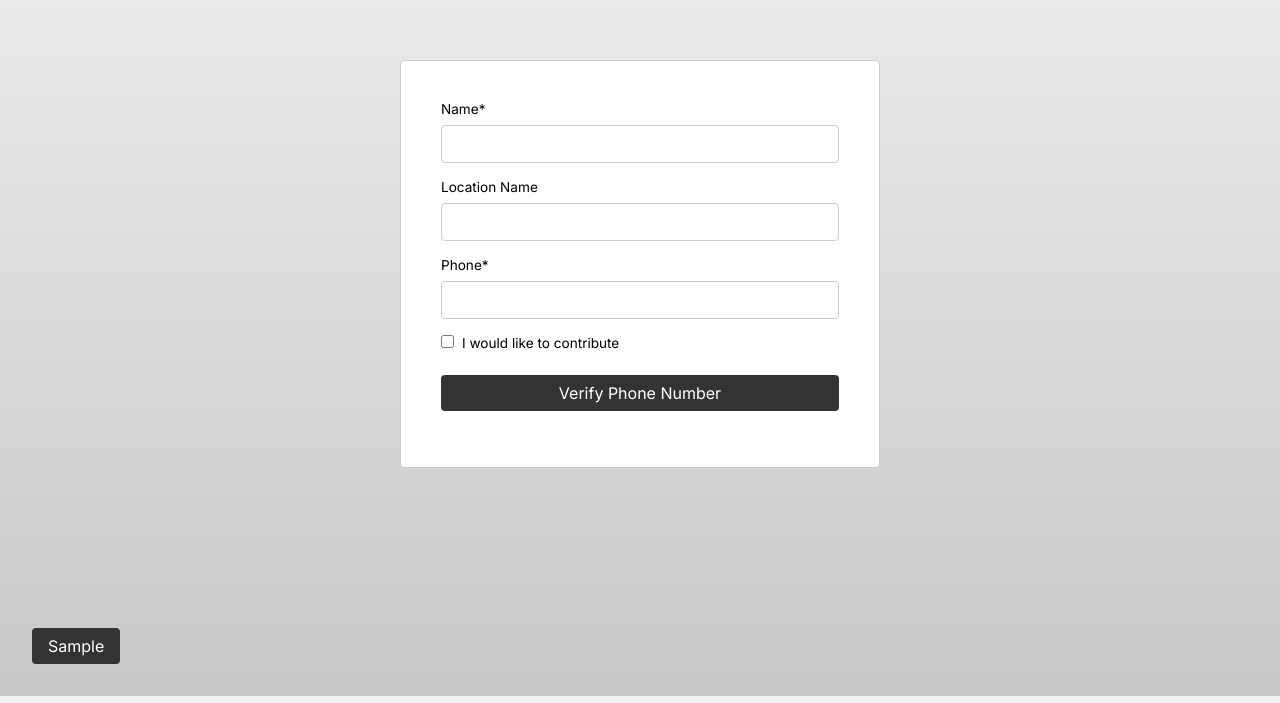
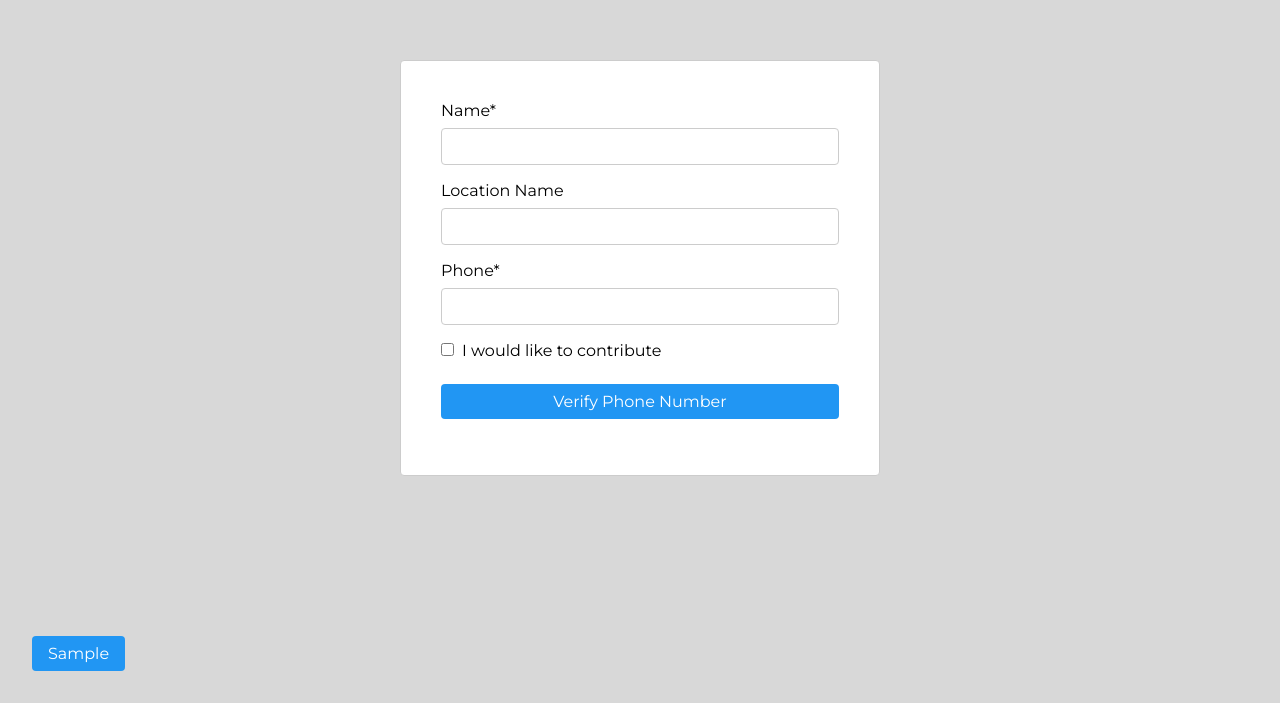
Before and after one commit to Welf06/rksh-apm-form, a Next.js app: page / in a window 1280 px wide. Shown: the part 132-835 px from the top of the page. Built offline with nearby package versions, Linux system fonts and the light colour scheme; no server answers.

Commit message:
add blue buttons and monteserrat font

```diff
--- a/src/components/verification.jsx
+++ b/src/components/verification.jsx
@@ -7,6 +7,7 @@ import {BiArrowBack} from 'react-icons/bi'
 
 import verifyOTP from '../../firebase/firestore/verifyOTP';
 import addData from "../../firebase/firestore/addData";
+import SubmittedPage from '@/pages/submitted';
 
 const VerificationPage = ({setPage, data}) => {
    const [OTP, setOTP] = useState("");
@@ -36,6 +37,8 @@ const VerificationPage = ({setPage, data}) => {
             window.user = result.user;
             const { dataRes, dataErr } = await addData('formData', data.phone, data);
             console.log(dataRes, dataErr);
+            // set a submitted field to true
+            localStorage.setItem('submitted', true)
             router.push('/submitted');
       }
       }
--- a/src/pages/_app.js
+++ b/src/pages/_app.js
@@ -1,5 +1,12 @@
 import '@/styles/globals.css'
+import { Montserrat } from 'next/font/google'
 
+const montserrat = Montserrat({
+  subsets: ['latin-ext'],
+  weight: 'variable'
+})
 export default function App({ Component, pageProps }) {
-  return <Component {...pageProps} />
+  return (<main className={montserrat.className}>
+    <Component {...pageProps} />
+  </main>);
 }
--- a/src/pages/index.js
+++ b/src/pages/index.js
@@ -1,6 +1,5 @@
 import Head from 'next/head'
 import Image from 'next/image';
-import { Inter } from 'next/font/google'
 import styles from '@/styles/Form.module.css'
 
 import getDocument from "../../firebase/firestore/getDocument";
@@ -13,9 +12,6 @@ import firebase from "../../firebase/config";
 import { useState, useEffect } from 'react'
 import { useRouter } from 'next/router'
 import dynamic from 'next/dynamic'
-
-
-const inter = Inter({ subsets: ['latin'] })
 
 const Verification = dynamic(
   () => import("@/components/verification"),
@@ -58,7 +54,7 @@ const Form = ({setPage, setData}) => {
         <meta name="viewport" content="width=device-width, initial-scale=1" />
         <link rel="icon" href="/favicon.ico" />
       </Head>
-      <main className={`${styles.main} ${inter.className}`}>
+      <main className={`${styles.main}`}>
         <form className={styles.form} onSubmit={handleForm} autoComplete="off">
           <div className={styles.formGroup}>
             <label className={styles.label} htmlFor="name">Name*</label>
--- a/src/pages/submitted.js
+++ b/src/pages/submitted.js
@@ -1,25 +1,52 @@
 import styles from '@/styles/Form.module.css'
 import Link from 'next/link';
 import { useRouter } from 'next/router';
+import {useEffect, useState} from 'react'
 
 export default function SubmittedPage() {
-   const router = useRouter();
+   let router = useRouter();
+
+   const [submitted, setSubmitted] = useState(null);
+
+   useEffect(() => {
+      setSubmitted(localStorage.getItem('submitted'));
+   }, [])
+
+   useEffect(() => {
+      console.log(submitted, !submitted, !null )
+      if (submitted === 'false')
+         router.replace('/');
+   }, [submitted])
+
    return (
       <>
+      {submitted === 'true' ? (
          <div className={styles.submitBox}>
             <div className={styles.subheading}>
-            Submitted your Form.<br></br> Hang on tight, we will get back to you soon!
+               Congratulations!
+            </div>
+            <div>
+               You have successfully applied for an APM Signal
             </div>
             <div className={styles.text}>
                <span
-         style={{cursor: "pointer", fontWeight: "bold"}}
+                  style={{ cursor: "pointer", fontWeight: "bold" }}
                   onClick={() => {
                      router.replace('/')
+                     localStorage.setItem('submitted', false);
                   }
                   }
-         >Click here</span> to submit another request
+               >Click here</span> to apply one more APM
             </div>
+            <div>
+               Share this and join the Revolution
             </div>
+         </div>) :
+         (
+            <div>
+
+            </div>
+         )}
       </>
    );
 }
--- a/src/styles/Form.module.css
+++ b/src/styles/Form.module.css
@@ -15,6 +15,10 @@
    }
  }
 
+ .submitBox{
+   text-align: center;
+ }
+
  .formGroup{
    display: flex;
    flex-direction: column;
@@ -23,7 +27,7 @@
  }
 
  .label{
-   font-size: 0.85rem;
+   font-size: 1rem;
    margin-bottom: 0.5rem;
  }
 
@@ -42,7 +46,7 @@
    padding: 0.5rem 1rem;
    border: 0;
    border-radius: 0.25rem;
-   background: #333;
+   background: #2196f3;
    color: #fff;
    font-size: 1rem;
    font-family: inherit;
@@ -52,9 +56,13 @@
  }
 
   .submitButton:hover{
-      background: #555;
+      background: #0062ff;
    }
 
+   .submitButton:disabled{
+      background: #2195f37b;
+      cursor: default;
+   }
  .checkbox{
    margin-right: 0.5rem;
  }
@@ -134,7 +142,6 @@
    font-size: 1.5rem;
    margin-top: -1rem;
    position: relative;
-   left: -10rem;
  }
 
  .text{
--- a/src/styles/globals.css
+++ b/src/styles/globals.css
@@ -85,25 +85,5 @@ body {
   max-width: 100vw;
   overflow-x: hidden;
   padding: 1rem;
+  background-color: #d8d8d8;
 }
-
-body {
-  color: rgb(var(--foreground-rgb));
-  background: linear-gradient(
-      to bottom,
-      transparent,
-      rgb(var(--background-end-rgb))
-    )
-    rgb(var(--background-start-rgb));
-}
-
-a {
-  color: inherit;
-  text-decoration: none;
-}
-
-@media (prefers-color-scheme: dark) {
-  html {
-    color-scheme: dark;
-  }
-}
```
Lines whose indentation alone changed are shown as unchanged.
